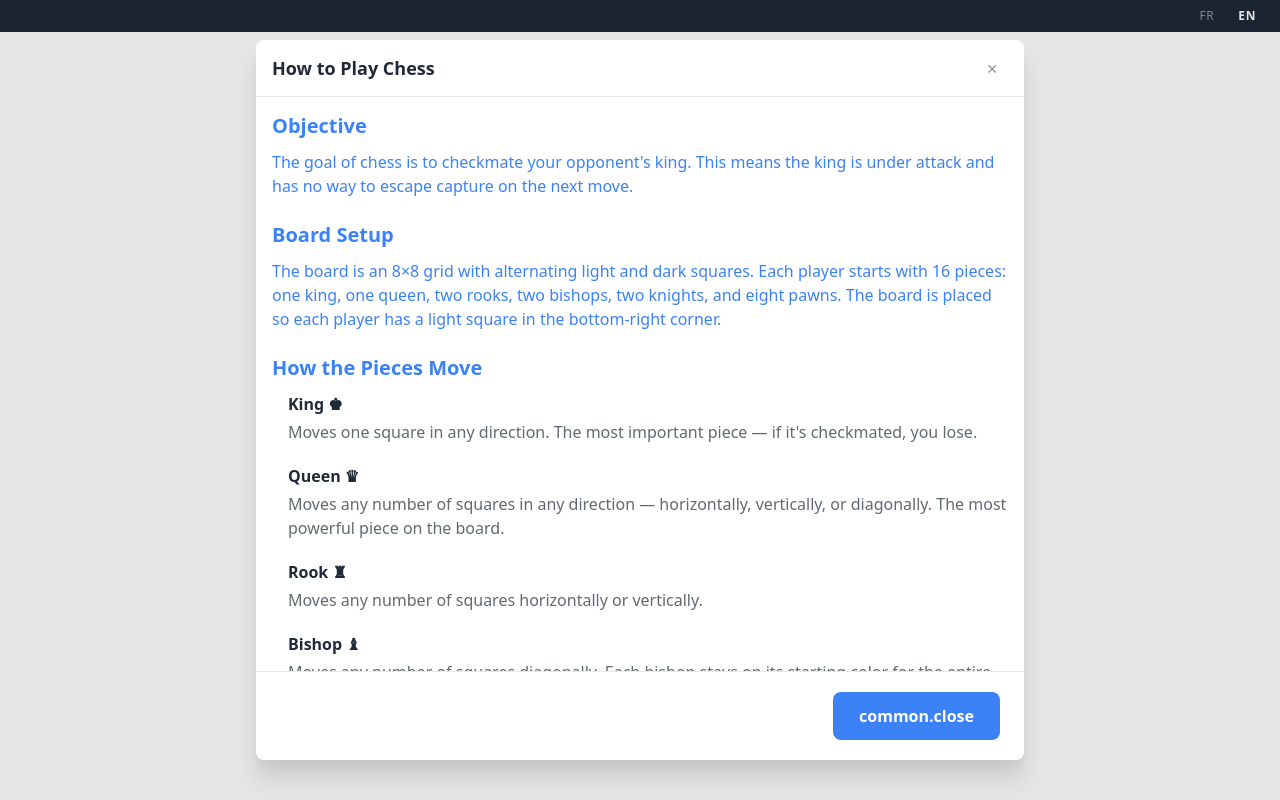
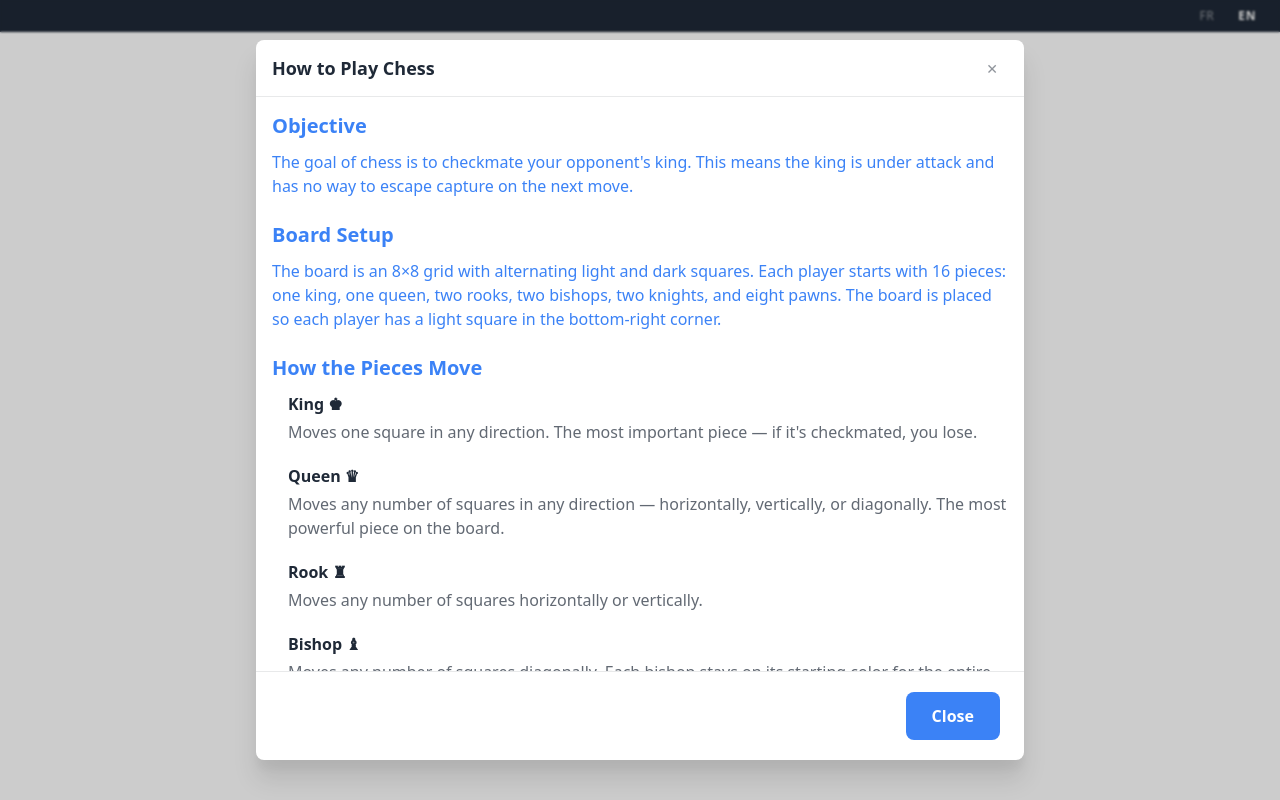
Before and after one commit to Gcob/chess, a Vue app in the folder frontend/: page / in a window 1280 px wide. Both pictures are taken after a click on the button "How to play". Built offline with nearby package versions, Linux system fonts and the light colour scheme; the HTML template or start-up script is replaced by a standard one.

Commit message:
feat: refactor cModal component structure, enhance overlay styles, and add close translation

```diff
--- a/frontend/src/assets/i18n/locales/en.ts
+++ b/frontend/src/assets/i18n/locales/en.ts
@@ -4,6 +4,7 @@ export default {
   },
   common: {
     back: 'Back',
+    close: 'Close',
   },
   home: {
     subtitle: 'A simple chess game built with Vue 3',
--- a/frontend/src/assets/i18n/locales/fr.ts
+++ b/frontend/src/assets/i18n/locales/fr.ts
@@ -4,6 +4,7 @@ export default {
   },
   common: {
     back: 'Retour',
+    close: 'Fermer',
   },
   home: {
     subtitle: 'Un jeu d\'échecs simple construit avec Vue 3',
--- a/frontend/src/components/core-ui/cModal.vue
+++ b/frontend/src/components/core-ui/cModal.vue
@@ -1,12 +1,64 @@
+<script setup lang="ts">
+import { watch, onMounted, onUnmounted, ref } from 'vue'
+
+export interface CModalProps {
+  modelValue: boolean
+  size?: 'sm' | 'md' | 'lg' | 'xl' | 'full'
+  closeOnOverlay?: boolean
+  closeOnEsc?: boolean
+}
+
+const props = withDefaults(defineProps<CModalProps>(), {
+  size: 'md',
+  closeOnOverlay: true,
+  closeOnEsc: true,
+})
+
+const emit = defineEmits<{
+  'update:modelValue': [value: boolean]
+  close: []
+}>()
+
+const modalRef = ref<HTMLElement | null>(null)
+
+function close() {
+  emit('update:modelValue', false)
+  emit('close')
+}
+
+function onOverlayClick() {
+  if (props.closeOnOverlay) {
+    close()
+  }
+}
+
+function onKeydown(e: KeyboardEvent) {
+  if (props.closeOnEsc && e.key === 'Escape') {
+    close()
+  }
+}
+
+watch(() => props.modelValue, (open) => {
+  document.body.style.overflow = open ? 'hidden' : ''
+})
+
+onMounted(() => {
+  document.addEventListener('keydown', onKeydown)
+})
+
+onUnmounted(() => {
+  document.removeEventListener('keydown', onKeydown)
+  document.body.style.overflow = ''
+})
+</script>
 
 <template>
   <Transition name="c-modal">
     <div
       v-if="modelValue"
       class="c-modal"
-      @click="onOverlayClick"
     >
-      <div class="c-modal__overlay" />
+      <div class="c-modal__overlay" @click="onOverlayClick" />
 
       <div
         ref="modalRef"
@@ -36,61 +88,7 @@
   </Transition>
 </template>
 
-<script setup lang="ts">
-import { watch, onMounted, onUnmounted, ref } from 'vue'
-
-export interface CModalProps {
-  modelValue: boolean
-  size?: 'sm' | 'md' | 'lg' | 'xl' | 'full'
-  closeOnOverlay?: boolean
-  closeOnEsc?: boolean
-}
-
-const props = withDefaults(defineProps<CModalProps>(), {
-  size: 'md',
-  closeOnOverlay: true,
-  closeOnEsc: true,
-})
-
-const emit = defineEmits<{
-  'update:modelValue': [value: boolean]
-  close: []
-}>()
-
-const modalRef = ref<HTMLElement | null>(null)
-
-function close() {
-  emit('update:modelValue', false)
-  emit('close')
-}
-
-function onOverlayClick(e: MouseEvent) {
-  if (props.closeOnOverlay && e.target === e.currentTarget) {
-    close()
-  }
-}
-
-function onKeydown(e: KeyboardEvent) {
-  if (props.closeOnEsc && e.key === 'Escape') {
-    close()
-  }
-}
-
-watch(() => props.modelValue, (open) => {
-  document.body.style.overflow = open ? 'hidden' : ''
-})
-
-onMounted(() => {
-  document.addEventListener('keydown', onKeydown)
-})
-
-onUnmounted(() => {
-  document.removeEventListener('keydown', onKeydown)
-  document.body.style.overflow = ''
-})
-</script>
-
-<style lang="scss" >
+<style lang="scss" scoped>
 .c-modal {
   position: fixed;
   inset: 0;
@@ -103,8 +101,9 @@ onUnmounted(() => {
   &__overlay {
     position: absolute;
     inset: 0;
-    background-color: rgba(0, 0, 0, 0.1);
-    transition: background-color $transition-base;
+    background-color: rgba(0, 0, 0, 0.2);
+    backdrop-filter: blur(1px);
+    transition: all $transition-base;
   }
 
   &__wrapper {
@@ -204,6 +203,7 @@ onUnmounted(() => {
 
   .c-modal__overlay {
     background-color: rgba(0, 0, 0, 0);
+    backdrop-filter: blur(0);
   }
 }
 
@@ -215,6 +215,7 @@ onUnmounted(() => {
 
   .c-modal__overlay {
     background-color: rgba(0, 0, 0, 0);
+    backdrop-filter: blur(0);
   }
 }
 </style>
```
